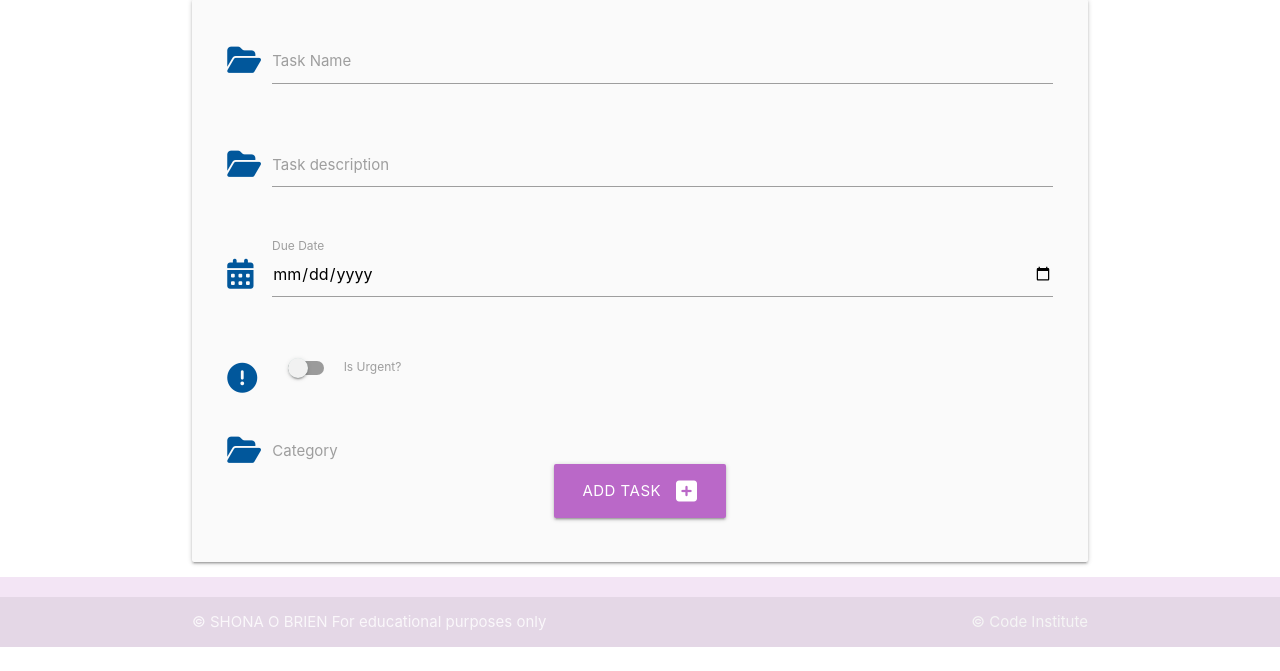
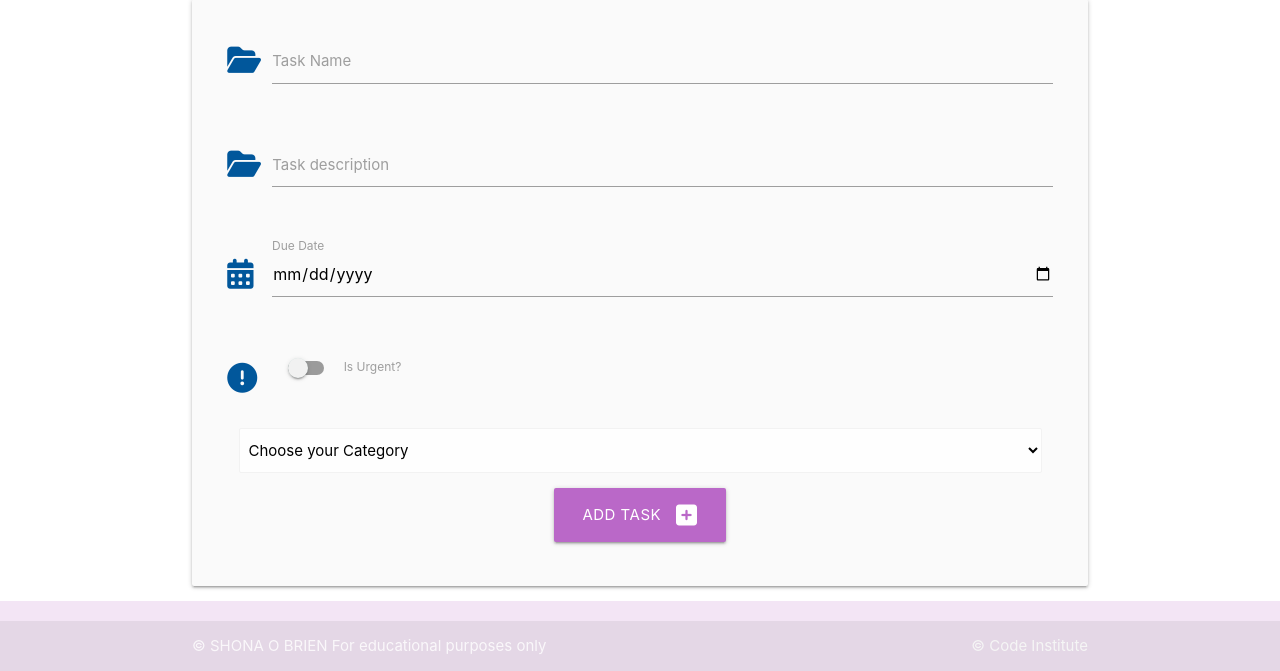
Before and after one commit to ShonaOB/TaskApp, a Flask app: page /add_task in a window 1280 px wide. Shown: the part 160-831 px from the top of the page. Before the commit the page ends 807 px from the top, so only its background shows below. Run offline with Flask 2, Linux system fonts and the light colour scheme; tables that the repository leaves empty hold one stand-in row (values such as "Sample post"); some libraries are stand-ins or nearby versions.

Commit message:
Resolve bug with selecting categories on add task page

```diff
--- a/taskmanager/static/js/script.js
+++ b/taskmanager/static/js/script.js
@@ -7,10 +7,10 @@ document.addEventListener('DOMContentLoaded', function () {
     let datepicker = document.querySelectorAll(".datepicker");
     M.Datepicker.init(datepicker, {
         format: "dd mmmm, yyyy",
-       i18n: {done: "Select"}
-    });
+       i18n: {done: "Select"};
 
     // select dropdown
-    let selects = document.querySelectorAll('select');
-      M.FormSelect.init(elems, options);
+    let selects = document.querySelectorAll("select");
+    M.FormSelect.init(selects);
+  });
 });
--- a/taskmanager/templates/add_task.html
+++ b/taskmanager/templates/add_task.html
@@ -45,7 +45,7 @@
             </div>
         </div>
         <!-- category id -->
-        <div class="row">
+        <!-- <div class="row">
             <div class="input-field col s12">
                 <i class="fas fa-folder-open prefix light-blue-text text-darken-4"></i>
                 <select id="category_id" name="category_id" class="validate" required>
@@ -56,7 +56,15 @@
                 </select>
                 <label for="category_id">Category</label>
             </div>
-        </div>
+        </div> -->
+        <div class="input-field select col s12">
+            <select class = "browser-default validate" id="category_id" name="category_id" required>
+              <option value="" disabled selected>Choose your Category</option>
+              {% for category in categories %}
+              <option value="{{ category.id }}">{{ category.category_name }}</option>
+              {% endfor %}
+            </select>
+          </div>
         <!--submit button-->
         <div class="row">
             <div class="col s12 center-align">
```
Also changed, not shown: run.py (line endings or trailing spaces).
